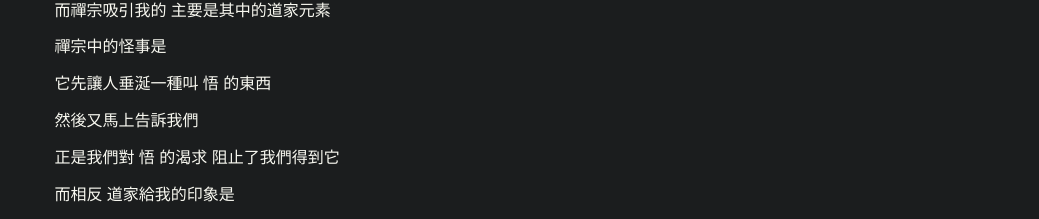
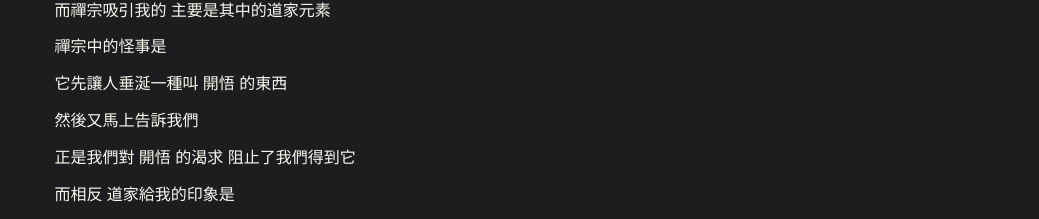
Before and after one commit to xieyuheng/the-tao-is-silent, a plain HTML site: page preface.html in a window 1280 px wide. Shown: the part 865-1084 px from the top of the page, without its empty margins (120-1159 px from the left). Drawn offline with Linux system fonts and the light colour scheme.

Commit message:
悟 -> 開悟

```diff
--- a/preface.html
+++ b/preface.html
@@ -3,7 +3,7 @@
 "http://www.w3.org/TR/xhtml1/DTD/xhtml1-strict.dtd">
 <html xmlns="http://www.w3.org/1999/xhtml" lang="en" xml:lang="en">
 <head>
-<!-- 2016-04-26 Tue 01:34 -->
+<!-- 2016-04-26 Tue 01:50 -->
 <meta http-equiv="Content-Type" content="text/html;charset=utf-8" />
 <meta name="viewport" content="width=device-width, initial-scale=1" />
 <title>序</title>
@@ -66,7 +66,7 @@ for the JavaScript code in this tag.
 <ul class="org-ul">
 <li><p><p></p><p>初遇道家文章時 我無限欣喜</p><p>我不感覺自己在讀什麼異域奇文</p><p>而是感到自己在讀我一生都持有的種種想法</p><p>且其表達 遠遠超過我能做的表達</p><p></p></p><p></p><p><p></p><p>對我而言</p><p>道家意味着 內在的寧靜狀態 加上強烈而優美的覺悟</p><p>二者缺一不可 純粹消極的寧靜顯得遲鈍 而焦燥的覺悟又不可取</p><p></p></p><p></p><p><p></p><p>我的一個現代學派的中國朋友 最近批評道家爲 一種 擁有蛋糕又吃掉它 的哲學</p><p>我答道 不然怎樣呢</p><p>他說 你不能擁有蛋糕又吃掉它</p><p>這正是我們的分歧之處</p><p>我這一生都相信 你可以擁有蛋糕又吃掉它</p><p>因此我算是道家</p><p></p></p><p></p><p><ul class="org-ul"></p><p><li><p>譯者按</p><p>這裏所說 不能擁有蛋糕又吃掉它 爲英文成語</p><p>有種文字遊戲的意味 意思是 吃掉蛋糕 你就沒有蛋糕了</p><p>我猜這位中國朋友所想到的漢語成語是 鱼与熊掌 不可兼得</p></li></ul></p></li>
 
-<li><p><p></p><p>其實 我起初是由佛教禪宗而瞭解道家的</p><p>很久之後我才明白 禪宗是道家和佛教之結合</p><p>而禪宗吸引我的 主要是其中的道家元素</p><p></p></p><p></p><p><p></p><p>禪宗中的怪事是</p><p>它先讓人垂涎一種叫 悟 的東西</p><p>然後又馬上告訴我們</p><p>正是我們對 悟 的渴求 阻止了我們得到它</p><p>而相反 道家給我的印象是</p><p>不愛找尋他所未有的</p><p>而愛享受他所擁有的</p><p></p></p></li>
+<li><p><p></p><p>其實 我起初是由佛教禪宗而瞭解道家的</p><p>很久之後我才明白 禪宗是道家和佛教之結合</p><p>而禪宗吸引我的 主要是其中的道家元素</p><p></p></p><p></p><p><p></p><p>禪宗中的怪事是</p><p>它先讓人垂涎一種叫 開悟 的東西</p><p>然後又馬上告訴我們</p><p>正是我們對 開悟 的渴求 阻止了我們得到它</p><p>而相反 道家給我的印象是</p><p>不愛找尋他所未有的</p><p>而愛享受他所擁有的</p><p></p></p></li>
 
 <li><p><p></p><p>這本書不單是關於中國哲學</p><p>而是包含了一系列受中國哲學啓發而來的想法</p><p>道家的觀點也許是核心</p><p>但是這本書是卻是很多主題的大雜燴 一本關於生活的書</p><p>獻給 我的妻子 我的兄弟姐妹 我的小狗 我的學生 我的讀者 還有所有人</p><p></p></p><p></p><p><p></p><p>&#x2013; 雷蒙德 薩繆里安</p><p>   紐約 Elka 公園</p><p>   1977 年 1 月 17 日</p><p></p></p></li></ul>
 </div>
```
Also changed, not shown: 2 other files.
